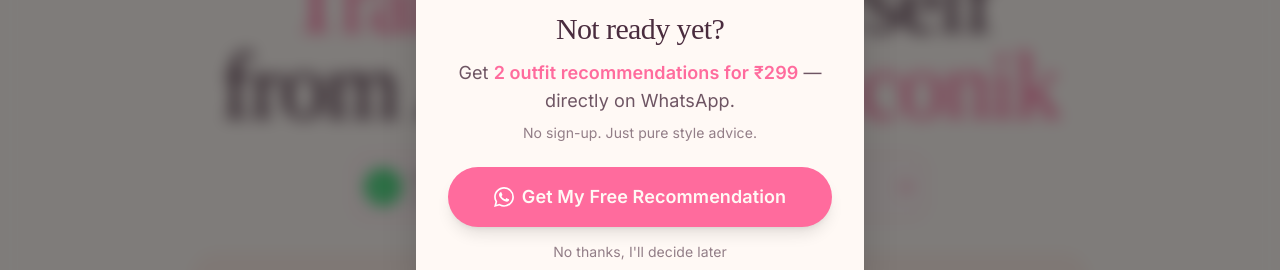
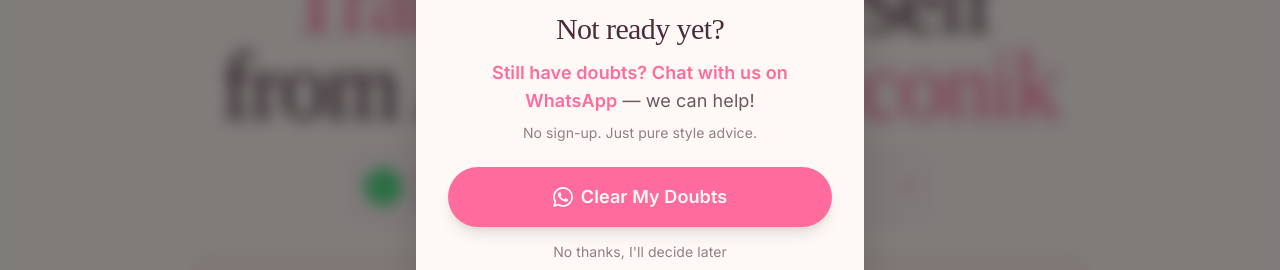
Before and after one commit to mithil0407/playernumberone, a Next.js app: page / in a window 1280 px wide. Shown: the part 295-565 px from the top of the page. Built offline with nearby package versions, Linux system fonts and the light colour scheme.

Commit message:
Remove ₹299 outfit offer and replace with doubt-clearing WhatsApp CTA

```diff
--- a/src/app/page.tsx
+++ b/src/app/page.tsx
@@ -33,7 +33,7 @@ export default function Home() {
     minutes: 5,
     seconds: 0
   });
-  const [showFreeOfferPopup, setShowFreeOfferPopup] = useState(false);
+  const [showDoubtClearingPopup, setShowDoubtClearingPopup] = useState(false);
   const [hasScrolledHalfway, setHasScrolledHalfway] = useState(false);
   const [hasClickedCTA, setHasClickedCTA] = useState(false);
 
@@ -109,7 +109,7 @@ export default function Home() {
       const scrollPercent = (window.scrollY / (document.documentElement.scrollHeight - window.innerHeight)) * 100;
       if (scrollPercent > 50 && !hasScrolledHalfway && !hasClickedCTA) {
         setHasScrolledHalfway(true);
-        setShowFreeOfferPopup(true);
+        setShowDoubtClearingPopup(true);
       }
     };
 
@@ -120,14 +120,14 @@ export default function Home() {
   // Detect exit intent (mouse leaving viewport)
   useEffect(() => {
     const handleMouseLeave = (e: MouseEvent) => {
-      if (e.clientY <= 0 && !showFreeOfferPopup && !hasClickedCTA) {
-        setShowFreeOfferPopup(true);
+      if (e.clientY <= 0 && !showDoubtClearingPopup && !hasClickedCTA) {
+        setShowDoubtClearingPopup(true);
       }
     };
 
     document.addEventListener('mouseleave', handleMouseLeave);
     return () => document.removeEventListener('mouseleave', handleMouseLeave);
-  }, [showFreeOfferPopup, hasClickedCTA]);
+  }, [showDoubtClearingPopup, hasClickedCTA]);
 
   const features = [
     {
@@ -315,7 +315,7 @@ export default function Home() {
               <span className="text-luxury-green">Transform</span> Yourself<br />from Average to <span className="text-luxury-green">Iconik</span>
             </motion.h1>
 
-            {/* Free Outfit Recommendation CTA */}
+            {/* Clear Doubts WhatsApp CTA */}
             <motion.div
               initial={{ opacity: 0, y: 20 }}
               animate={{ opacity: 1, y: 0 }}
@@ -323,11 +323,11 @@ export default function Home() {
               className="max-w-xl mx-auto mb-6 md:mb-8"
             >
               <a
-                href="https://api.whatsapp.com/send/?phone=919130048899&text=Hi+ICONIK%21+I%27d+love+to+get+my+2+outfit+recommendations+for+%E2%82%B9299.&type=phone_number&app_absent=0"
+                href="https://api.whatsapp.com/send/?phone=919130048899&text=Hi+ICONIK%21+I%27m+interested+in+your+style+consultation+but+have+some+doubts.+Can+you+help+me%3F&type=phone_number&app_absent=0"
                 target="_blank"
                 rel="noopener noreferrer"
                 onClick={() => {
-                  trackCTAClick('2 Outfit Recommendations for ₹299', 'Hero Section - WhatsApp');
+                  trackCTAClick('Clear Doubts - WhatsApp', 'Hero Section - WhatsApp');
                 }}
                 className="block bg-luxury-pink-bg/50 backdrop-blur-sm border border-luxury-accent/30 rounded-xl p-3 md:p-3 hover:bg-luxury-pink-bg/70 hover:border-luxury-accent/50 transition-all duration-300 hover:-translate-y-1 hover:shadow-lg"
               >
@@ -339,7 +339,7 @@ export default function Home() {
                   </div>
                   <div className="text-left flex-1">
                     <p className="luxury-heading text-luxury-charcoal text-sm md:text-base mb-0.5">
-                      Get <span className="text-luxury-accent">2 outfit recommendations for ₹299</span>
+                      <span className="text-luxury-accent">Still doubtful? Chat with us on WhatsApp</span>
                     </p>
                     <p className="luxury-body text-luxury-charcoal/70 text-xs">
                       Chat with our stylists on WhatsApp — no signup needed!
@@ -1125,8 +1125,8 @@ export default function Home() {
         </div>
       </div>
 
-      {/* Free Offer Exit Intent Popup */}
-      {showFreeOfferPopup && (
+      {/* Clear Doubts Exit Intent Popup */}
+      {showDoubtClearingPopup && (
         <div className="fixed inset-0 bg-black/50 backdrop-blur-sm z-50 flex items-center justify-center p-4 animate-in fade-in duration-300">
           <motion.div
             initial={{ opacity: 0, scale: 0.9 }}
@@ -1135,7 +1135,7 @@ export default function Home() {
             className="bg-luxury-warm-white rounded-3xl p-6 md:p-8 max-w-md w-full relative shadow-2xl"
           >
             <button
-              onClick={() => setShowFreeOfferPopup(false)}
+              onClick={() => setShowDoubtClearingPopup(false)}
               className="absolute top-4 right-4 text-luxury-charcoal/60 hover:text-luxury-charcoal transition-colors"
             >
               <X className="w-6 h-6" />
@@ -1147,7 +1147,7 @@ export default function Home() {
                 Not ready yet?
               </h3>
               <p className="luxury-body text-luxury-charcoal/80 text-base md:text-lg mb-2">
-                Get <span className="text-luxury-accent font-semibold">2 outfit recommendations for ₹299</span> — directly on WhatsApp.
+                <span className="text-luxury-accent font-semibold">Still have doubts? Chat with us on WhatsApp</span> — we can help!
               </p>
               <p className="luxury-body text-luxury-charcoal/60 text-sm">
                 No sign-up. Just pure style advice.
@@ -1155,23 +1155,23 @@ export default function Home() {
             </div>
 
             <a
-              href="https://api.whatsapp.com/send/?phone=919130048899&text=Hi+ICONIK%21+I%27d+love+to+get+my+2+outfit+recommendations+for+%E2%82%B9299.&type=phone_number&app_absent=0"
+              href="https://api.whatsapp.com/send/?phone=919130048899&text=Hi+ICONIK%21+I%27m+interested+in+your+style+consultation+but+have+some+doubts.+Can+you+help+me%3F&type=phone_number&app_absent=0"
               target="_blank"
               rel="noopener noreferrer"
               onClick={() => {
-                trackCTAClick('2 Outfit Recommendations for ₹299', 'Exit Intent Popup - WhatsApp');
-                setShowFreeOfferPopup(false);
+                trackCTAClick('Clear Doubts - WhatsApp', 'Exit Intent Popup - WhatsApp');
+                setShowDoubtClearingPopup(false);
               }}
               className="flex items-center justify-center gap-2 w-full bg-luxury-accent hover:bg-luxury-accent/90 text-luxury-warm-white px-8 py-4 rounded-full text-lg luxury-body font-semibold shadow-lg hover:shadow-xl transition-all duration-300 mb-3"
             >
               <svg className="w-5 h-5 text-white" fill="currentColor" viewBox="0 0 24 24">
                 <path d="M17.472 14.382c-.297-.149-1.758-.867-2.03-.967-.273-.099-.471-.148-.67.15-.197.297-.767.966-.94 1.164-.173.199-.347.223-.644.075-.297-.15-1.255-.463-2.39-1.475-.883-.788-1.48-1.761-1.653-2.059-.173-.297-.018-.458.13-.606.134-.133.298-.347.446-.52.149-.174.198-.298.298-.497.099-.198.05-.371-.025-.52-.075-.149-.669-1.612-.916-2.207-.242-.579-.487-.5-.669-.51-.173-.008-.371-.01-.57-.01-.198 0-.52.074-.792.372-.272.297-1.04 1.016-1.04 2.479 0 1.462 1.065 2.875 1.213 3.074.149.198 2.096 3.2 5.077 4.487.709.306 1.262.489 1.694.625.712.227 1.36.195 1.871.118.571-.085 1.758-.719 2.006-1.413.248-.694.248-1.289.173-1.413-.074-.124-.272-.198-.57-.347m-5.421 7.403h-.004a9.87 9.87 0 01-5.031-1.378l-.361-.214-3.741.982.998-3.648-.235-.374a9.86 9.86 0 01-1.51-5.26c.001-5.45 4.436-9.884 9.888-9.884 2.64 0 5.122 1.03 6.988 2.898a9.825 9.825 0 012.893 6.994c-.003 5.45-4.437 9.884-9.885 9.884m8.413-18.297A11.815 11.815 0 0012.05 0C5.495 0 .16 5.335.157 11.892c0 2.096.547 4.142 1.588 5.945L.057 24l6.305-1.654a11.882 11.882 0 005.683 1.448h.005c6.554 0 11.89-5.335 11.893-11.893a11.821 11.821 0 00-3.48-8.413Z"/>
               </svg>
-              Get My Free Recommendation
+              Clear My Doubts
             </a>
 
             <button
-              onClick={() => setShowFreeOfferPopup(false)}
+              onClick={() => setShowDoubtClearingPopup(false)}
               className="w-full luxury-body text-luxury-charcoal/60 hover:text-luxury-charcoal text-sm transition-colors"
             >
               No thanks, I&apos;ll decide later
```
